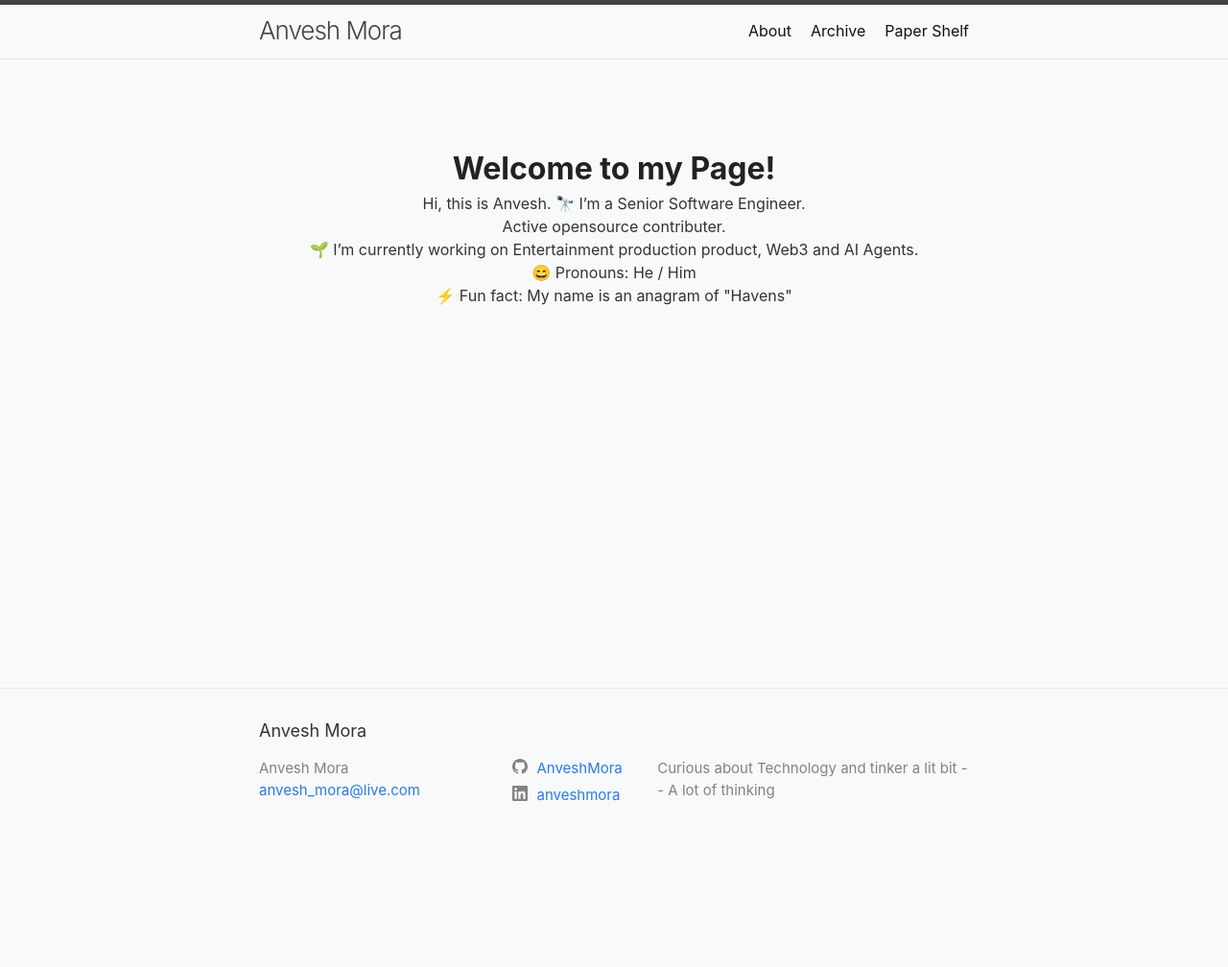
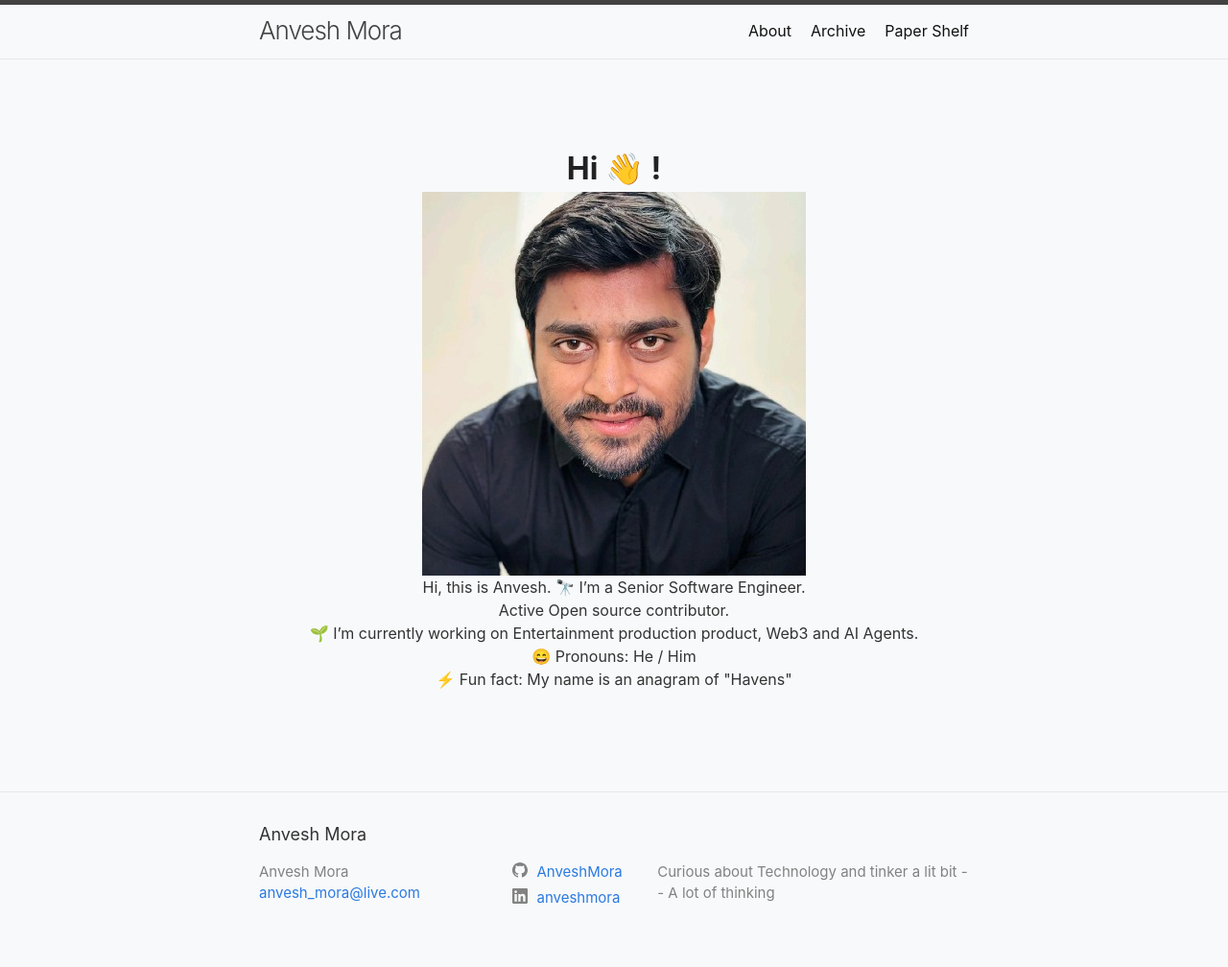
Before and after one commit to AnveshMora/anveshmora.github.io, a Jekyll site: the page built from index.md, in a window 1280 px wide. Shown: the whole page at 96% size. Built offline with Jekyll 4.4.1, drawn with Linux system fonts in a browser that asks for light colours; before the commit the page ends 900 px from its top, so only the background shows below that.

Commit message:
Updating index page

```diff
--- a/index.md
+++ b/index.md
@@ -127,13 +127,14 @@ layout: default
 
 <div class="container">
     <div class="title-container">
-        <h1>Welcome to my Page!</h1>
+        <h1>Hi 👋 !</h1>
     </div>
-    <p style="text-align: center">
+    <img src="/assets/favicon.jpeg">
+    <p>
         Hi, this is Anvesh.
 
         🔭 I’m a Senior Software Engineer. <br/>
-        Active opensource contributer. <br/>
+        Active Open source contributor. <br/>
         🌱 I’m currently working on Entertainment production product, Web3 and AI Agents. <br/>
         😄 Pronouns: He / Him <br/>
         ⚡ Fun fact: My name is an anagram of "Havens" <br/>
```
